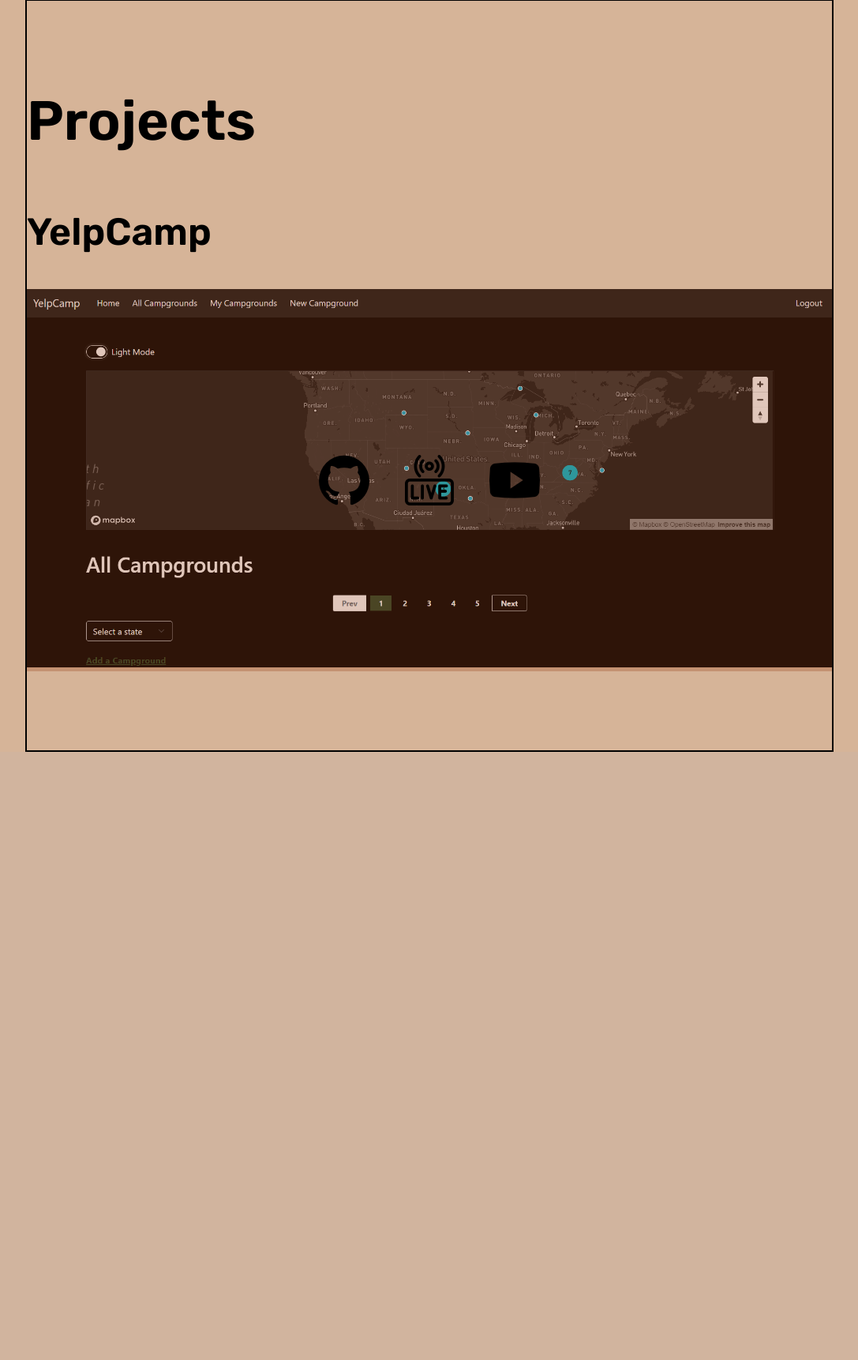
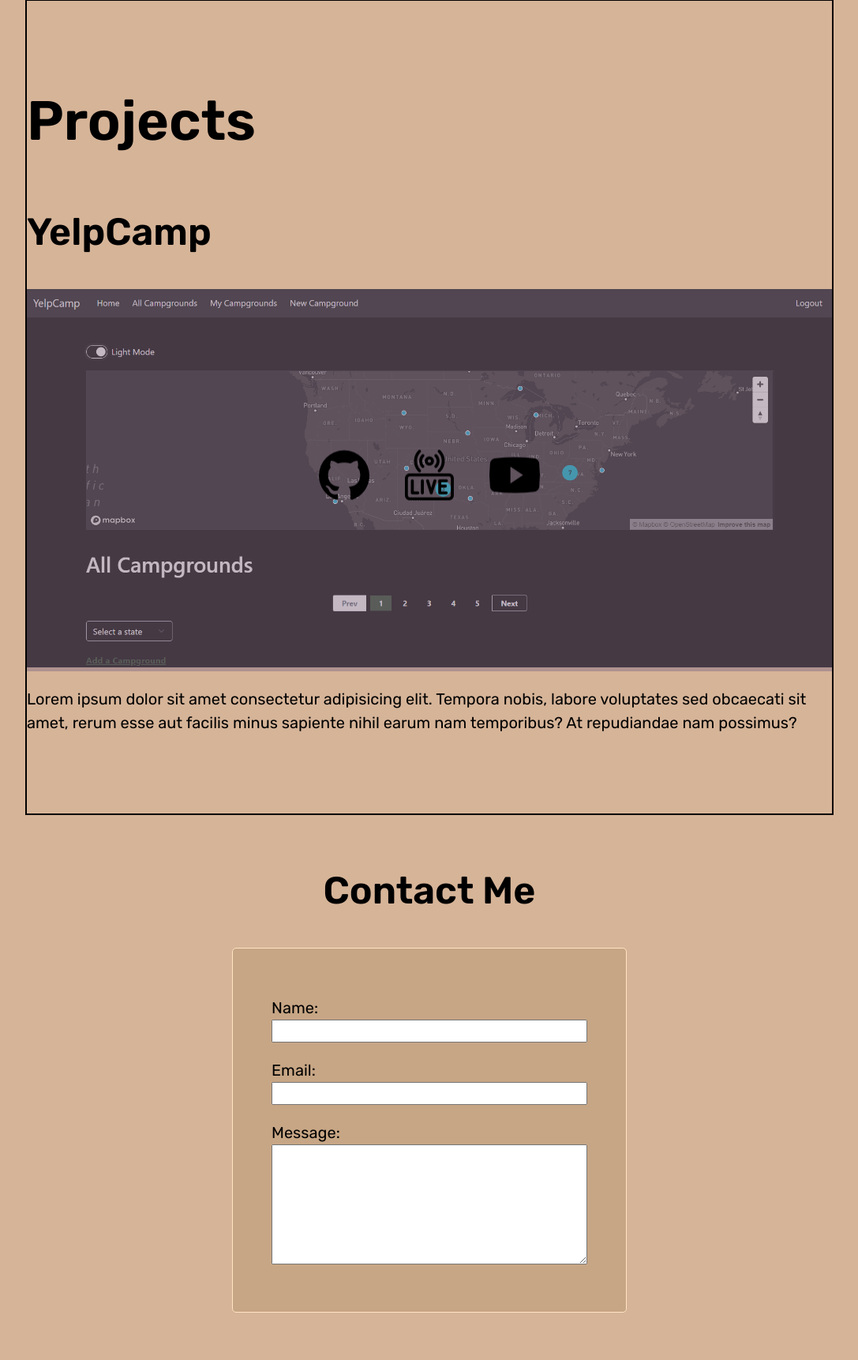
Before and after one commit to bmarieay/portfolio, a PHP site: page / in a window 1280 px wide. Shown: the part 3175-4897 px from the top of the page at 79% size, without its empty margins (96-1183 px from the left). Before the commit the page ends 4127 px from the top, so only its background shows below. Run offline with PHP 8.4, Linux system fonts and the light colour scheme.

Commit message:
retouched project links & added contact form

```diff
--- a/index.html
+++ b/index.html
@@ -18,15 +18,15 @@
                <ul id="nav__item" class="nav__item flex transition" data-visible="false">
                    <div class="nav__group flex">
                        <li class="nav__list active">
-                           <a class="nav__link" href="">Home</a>
+                           <a class="nav__link" href="#main">Home</a>
                         </li>
-                       <li class="nav__list"><a class="nav__link" href="">About</a></li>
-                       <li class="nav__list"><a class="nav__link" href="">Resume</a></li>
+                       <li class="nav__list"><a class="nav__link" href="#about">About</a></li>
+                       <li class="nav__list"><a class="nav__link" href="#resume">Resume</a></li>
                    </div>
                    <div class="nav__group flex">
-                       <li class="nav__list"><a class="nav__link" href="">Projects</a></li>
-                       <li class="nav__list"><a class="nav__link" href="">Skills</a></li>
-                       <li class="nav__list"><a class="nav__link" href="">Contact</a></li>
+                       <li class="nav__list"><a class="nav__link" href="#projects">Projects</a></li>
+                       <li class="nav__list"><a class="nav__link" href="#skills">Skills</a></li>
+                       <li class="nav__list"><a class="nav__link" href="#contact">Contact</a></li>
                    </div>
                 </ul>
            </div>
@@ -45,12 +45,12 @@
 
     <main>
         <div class="container">
-            <section class="section section-about faders">
+            <section class="section section-about faders" id="about">
                 <h2 class="section__title">About Me</h2>
                 <p class="section__description">I was born and raised in the Philippines and moved here in the US four years ago. I love hiking and
                     sky diving. I am a graduating Computer Science student this sem who loves building websites</p>
             </section>
-            <section class="section section-skill">
+            <section class="section section-skill" id="skills">
                 <div class="section-skill__icons sliders from-left">
                     <h2 class="section__title">Technical Skills</h2>
                     <div class="section__box container">
@@ -81,26 +81,46 @@
                     </div>
                 </div>
             </section>
-            <section class="section section-project faders" style="border: 2px solid black">
+            <section class="section section-project faders" id="projects" style="border: 2px solid black">
                 <h2 class="section__title">Projects</h2>
                 <h3 class="section__subtitle">YelpCamp</h3>
                 <figure class="project__img desktop-only">
-                    <img src="/images/desktop-yelp.png" alt="yelpcamp image">
+                    <img class="preview-img" src="/images/desktop-yelp.png" alt="yelpcamp image">
                     <div class="project__img-links">
-                        <img src="/images/github-big.png" alt="github-logo">
-                        <img src="/images/live-streaming-big.png" alt="">
-                        <img src="/images/youtube-big.png" alt="">
+                        <a href="https://github.com/bmarieay/yelp-camp" target="_blank" rel="noopener noreferrer"><img src="/images/github-big.png" alt="github-logo"></a>
+                        <a href="https://yelpcamp-united-states.herokuapp.com/" target="_blank" rel="noopener noreferrer"><img src="/images/live-streaming-big.png" alt=""></a>
+                        <a href="https://www.youtube.com/" rel="noopener noreferrer" target="_blank"><img src="/images/youtube-big.png" alt=""></a>
                     </div>
                 </figure>
                 <figure class="project__img mobile-only">
-                    <img src="/images/mobile-yelp.png" alt="">
+                    <img class="preview-img" src="/images/mobile-yelp.png" alt="">
                     <div class="project__img-links">
-                        <img src="/images/github-sm.png" alt="github-logo">
-                        <img src="/images/live-streaming-sm.png" alt="">
-                        <img src="/images/youtube-sm.png" alt="">
+                        <a href="https://github.com/bmarieay/yelp-camp" target="_blank" rel="noopener noreferrer""><img src="/images/github-sm.png" alt="github-logo"></a>
+                        <a href="https://yelpcamp-united-states.herokuapp.com/" target="_blank" rel="noopener noreferrer"><img src="/images/live-streaming-sm.png" alt=""></a>
+                        <a href="https://www.youtube.com/" rel="noopener noreferrer" target="_blank"><img src="/images/youtube-sm.png" alt=""></a>
                     </div>
                 </figure>
+                <p class="section__description">Lorem ipsum dolor sit amet consectetur adipisicing elit. Tempora nobis, labore voluptates sed obcaecati sit amet, rerum esse aut facilis minus sapiente nihil earum nam temporibus? At repudiandae nam possimus?</p>
 
+            </section>
+            <section class="section section-contact faders" id="contact">
+                <h2 class="section__title">Contact Me</h2>
+                <div class="box">
+                    <form action="">
+                        <div class="field name-field">
+                            <label for="name">Name:</label>
+                            <input type="text" name="name" id="name">
+                        </div>
+                        <div class="field email-field">
+                            <label for="email">Email:</label>
+                            <input type="email" name="email" id="email">
+                        </div>
+                        <div class="field message-field">
+                            <label for="message">Message:</label>
+                            <textarea name="message" id="message" cols="30" rows="10"></textarea>
+                        </div>
+                    </form>
+                </div>
             </section>
         </div>
     </main>
--- a/styles.css
+++ b/styles.css
@@ -58,6 +58,21 @@ body{
 
 img{
     max-width: 100%;
+}
+
+form{
+    width: 90%;
+    max-width: 400px;
+    margin: 0 auto;
+}
+
+input{
+    padding: .5rem 0;
+}
+
+input, textarea{
+    width: 100%;
+    display: block;
 }
 
 .container{
@@ -214,7 +229,6 @@ main{
 }
 
 .section-skill{
-    /* border: 2px solid green; */
     display: flex;
     flex-direction: column;
 }
@@ -232,40 +246,39 @@ main{
     font-size: var(--fs-small);
 }
 
-.section__box{
-    display: flex;
-    align-items: center;
+.box, .section__box{
     padding: var(--pad-sm) 0;
     border-radius: 5px;
     background-color: var(--accent-clr);
     border: .1px solid bisque;
+}
+
+.box{
+    max-width: 500px;
+    margin: 0 auto;
+}
+
+.section__box{
+    display: flex;
+    align-items: center;
     max-width: 375px;
     min-height: 400px;
 }
 
 .project__img{
     position: relative;
+    width: max-content;
+    max-width: 100%;
 }
 
-.project__img::before {
-    background-color:rgba(153, 67, 27, 0.3);
-    content: "";
-    height: 100%;
-    position: absolute;
-    width: 100%;
-}
 
 .project__img-links {
+    margin: 0 auto;
+    padding: 2rem 0;
     display: flex;
     justify-content: space-between;
-    margin: 0;
-    font-weight: bold;
-    font-size: 3em;
-    position: absolute;
-    width: 280px;
-    left: 50%;
-    top: 50%;
-    transform: translate(-50%, -50%);
+    width: 200px;
+
 }
 
 .desktop-only{
@@ -275,6 +288,16 @@ main{
 .mobile-only{
     max-height: 100%;
 }
+
+.field{
+    font-size: var(--fs-small);
+    text-align: left;
+}
+
+.field + .field{
+    margin-top: 2rem;
+}
+
 
 
 @media (min-width: 640px){
@@ -299,6 +322,31 @@ main{
 
     .mobile-only{
         display: none;
+    }
+
+    .project__img{
+        margin-bottom: 2rem;
+    }
+
+    .project__img::before {
+        background-color:rgba(138, 115, 136, .5);
+        content: "";
+        height: 100%;
+        position: absolute;
+        width: 100%;
+    }
+
+    .project__img-links {
+        display: flex;
+        justify-content: space-between;
+        margin: 0;
+        font-weight: bold;
+        font-size: 3em;
+        position: absolute;
+        width: 280px;
+        left: 50%;
+        top: 50%;
+        transform: translate(-50%, -50%);
     }
 
 
```
